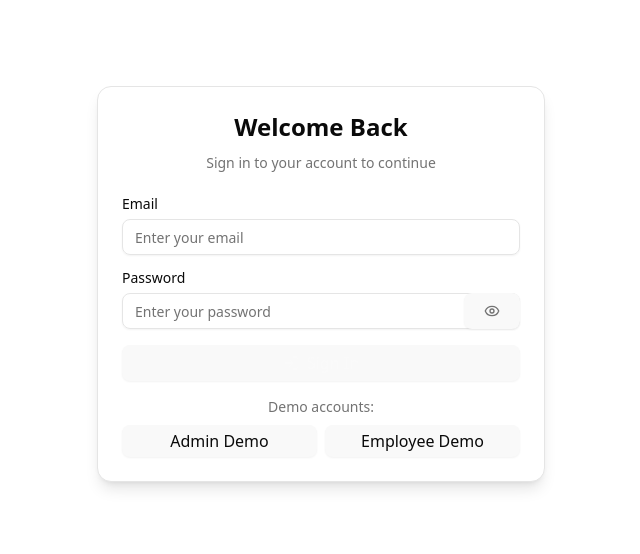
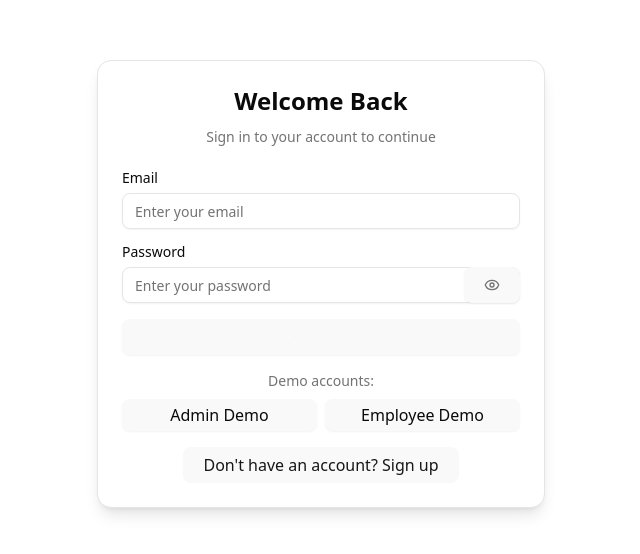
Before and after one commit to SiddheshZ-02/Employee-Management-System-EMS, a React (Vite) app: page /auth in a window 1280 px wide. Shown: the part 116-670 px from the top of the page, without its empty margins (319-959 px from the left). Built offline with nearby package versions, Linux system fonts and the light colour scheme.

Commit message:
updated files

```diff
--- a/src/App.tsx
+++ b/src/App.tsx
@@ -16,6 +16,7 @@ import { EmployeeDashboard } from "@/pages/employee/EmployeeDashboard";
 import AttendanceTracking from "@/pages/employee/AttendanceTracking";
 import LeaveManagement from "@/pages/employee/LeaveManagement";
 import { ProfileManagement } from "@/pages/employee/ProfileManagement";
+import NotFound from "@/pages/NotFound";
 
 const queryClient = new QueryClient();
 
@@ -53,6 +54,7 @@ const App = () => (
               <Route path="leave" element={<LeaveManagement />} />
               <Route path="profile" element={<ProfileManagement />} />
             </Route>
+            <Route path="*" element={<NotFound />} />
           </Routes>
         </BrowserRouter>
       </TooltipProvider>
--- a/src/components/auth/LoginForm.tsx
+++ b/src/components/auth/LoginForm.tsx
@@ -11,11 +11,11 @@ import { store } from '@/store';
 import { toast } from '@/hooks/use-toast';
 import { Eye, EyeOff, LogIn } from 'lucide-react';
 
-// interface LoginFormProps {
-//   onToggleMode: () => void;
-// }
+interface LoginFormProps {
+  onToggleMode: () => void;
+}
 
-export const LoginForm = () => {
+export const LoginForm = ({ onToggleMode }: LoginFormProps) => {
   const [email, setEmail] = useState('');
   const [password, setPassword] = useState('');
   const [showPassword, setShowPassword] = useState(false);
@@ -171,7 +171,7 @@ export const LoginForm = () => {
           </div>
         </div>
 
-        {/* <div className="text-center">
+        <div className="text-center">
           <Button
             variant="link"
             onClick={onToggleMode}
@@ -179,7 +179,7 @@ export const LoginForm = () => {
           >
             Don't have an account? Sign up
           </Button>
-        </div> */}
+        </div>
       </CardContent>
     </Card>
   );
--- a/src/components/layout/AppSidebar.tsx
+++ b/src/components/layout/AppSidebar.tsx
@@ -1,4 +1,4 @@
-import { NavLink, } from 'react-router-dom';
+import { NavLink } from 'react-router-dom';
 import {
   Sidebar,
   SidebarContent,
@@ -85,7 +85,7 @@ export function AppSidebar() {
   const navigate = useNavigate();
 
   const navItems = user?.role === 'Admin' ? adminNavItems : employeeNavItems;
-  // const isActive = (path: string) => currentPath === path;
+  // const isActived = (path: string) => currentPath === path;
   const getNavClass = ({ isActive }: { isActive: boolean }) =>
     `sidebar-item ${isActive ? 'sidebar-item-active' : 'sidebar-item-inactive'}`;
 
```
